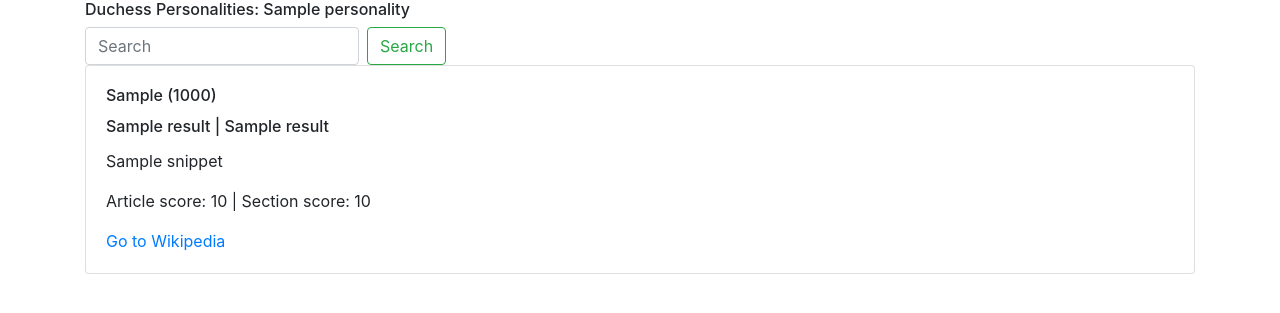
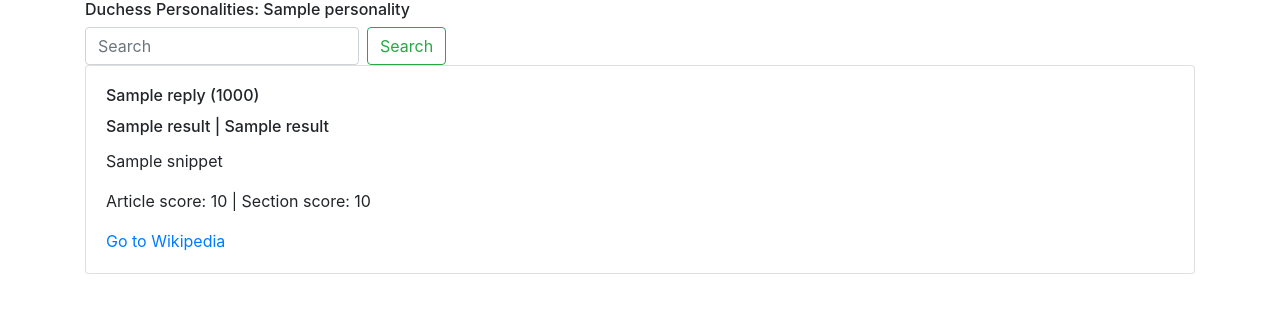
Before and after one commit to tangibleai/django-qary, a Django app: template app/elastic_app/templates/elastic_app.html in a window 1280 px wide. Shown: the part 56-369 px from the top of the page. Run offline with Django 3.2, Linux system fonts and the light colour scheme; the template is opened without the code that fills it: most values are stand-ins (such as "Sample title", 1, 10 or a date in 2020); parts of the project's set-up code (start-up, migrations or seed data) failed here and were passed over; some libraries are stand-ins or nearby versions.

Commit message:
fix template

```diff
--- a/app/elastic_app/templates/elastic_app.html
+++ b/app/elastic_app/templates/elastic_app.html
@@ -45,7 +45,7 @@
             <div class="card">
                 <div class="card-body">
                     {% if r.reply %}
-                    <h6 class="card-title"> {{ r.reply.1 }} ({% widthratio r.reply.0 1 100 %})   </h6>
+                    <h6 class="card-title"> {{ r.reply }} ({% widthratio r.reply_score 1 100 %})   </h6>
                     {% endif %}
                     <h6 class="card-title"> {{ r.title }} | {{ r.section_title }}  </h6>
                     <p   class="card-text"> {{ r.snippet | safe }} </p>
```
